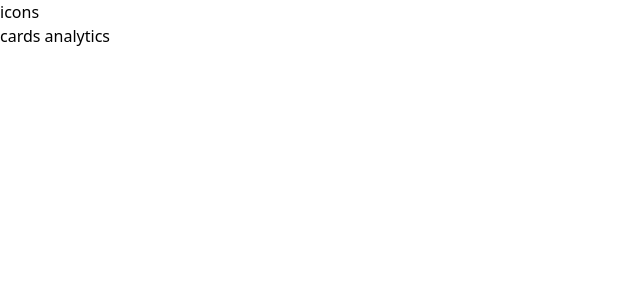
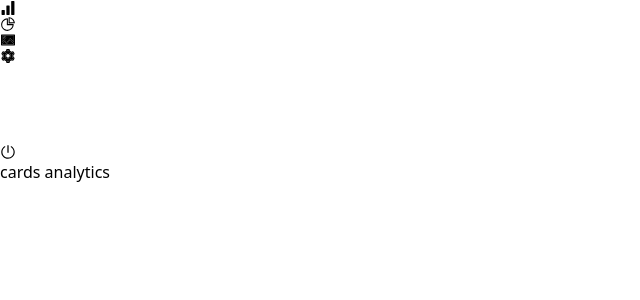
Before and after one commit to Mugisha-isaac/dashboard, a Next.js app: page / in a window 1280 px wide. Shown: the top 300 px of the page, without its empty margins (0-640 px from the left). Built offline with nearby package versions, Linux system fonts and the light colour scheme.

Commit message:
added icons on the sidebar

```diff
--- a/pages/index.tsx
+++ b/pages/index.tsx
@@ -1,12 +1,17 @@
 import Head from 'next/head'
 import Image from 'next/image'
+import {AiFillSignal,AiOutlinePieChart,AiTwotonePicture,AiTwotoneSetting,AiOutlinePoweroff} from 'react-icons/ai'
 
 export default function Home() {
   return (
     <div className='bg-primary m-3 rounded-2xl ' style={{width:'800px', height:'500px'}}>
      <div>
-       <div className='bg-red-400 w-12 h-40 relative top-7 left-3 rounded-sm'>
-         icons
+       <div className='w-12 h-40 relative top-7 left-3 rounded-sm text-white'>
+         <AiFillSignal className="w-8 h-6" />
+         <AiOutlinePieChart className='w-8 h-6 mt-8'/>
+         <AiTwotonePicture className='w-8 h-6 mt-8'/>
+         <AiTwotoneSetting className='w-8 h-6 mt-8' />
+         <AiOutlinePoweroff className='w-8 h-6' style={{marginTop:'80px'}} />
        </div>
        <span className='text-white text-lg absolute top-7 left-10 px-10'>cards analytics</span>
      </div>
```
